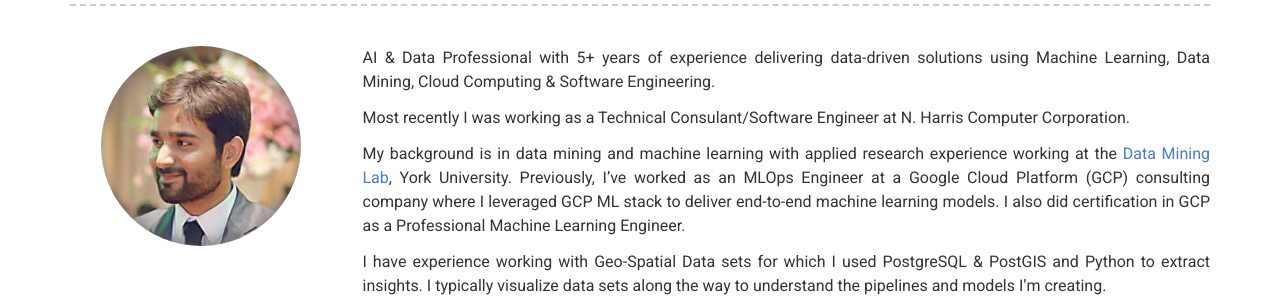
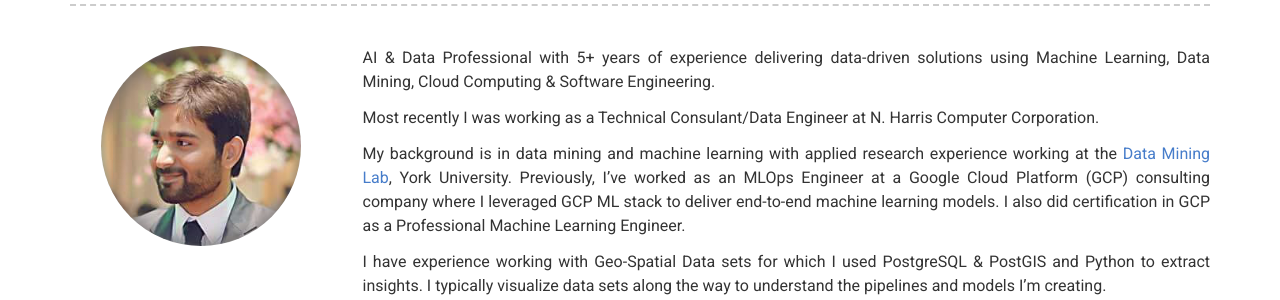
Before and after one commit to saimmehmood/saimmehmood.github.io, a Jekyll site: the page built from index.md, in a window 1280 px wide and 900 px high. Shown: the part 243-543 px from the top of the window. Built offline with Jekyll 4.4.1, drawn with Linux system fonts in a browser that asks for light colours; nearby versions of some CDN libraries.

Commit message:
updates 7:05 PM aug 05 2025

```diff
--- a/_config.yml
+++ b/_config.yml
@@ -31,7 +31,7 @@ about_profile_image: images/circle-cropped.png
 about_content: | # this will include new lines to allow paragraphs
     AI & Data Professional with 5+ years of experience delivering data-driven solutions using Machine Learning, Data Mining, Cloud Computing & Software Engineering.
 
-    Most recently I was working as a Technical Consulant/Software Engineer at N. Harris Computer Corporation.
+    Most recently I was working as a Technical Consulant/Data Engineer at N. Harris Computer Corporation.
 
     My background is in data mining and machine learning with applied research experience working at the [Data Mining Lab](https://dminer.eecs.yorku.ca/), York University.
     Previously, I've worked as an MLOps Engineer at a Google Cloud Platform (GCP) consulting company where I leveraged GCP ML stack to deliver end-to-end machine learning models.
```
